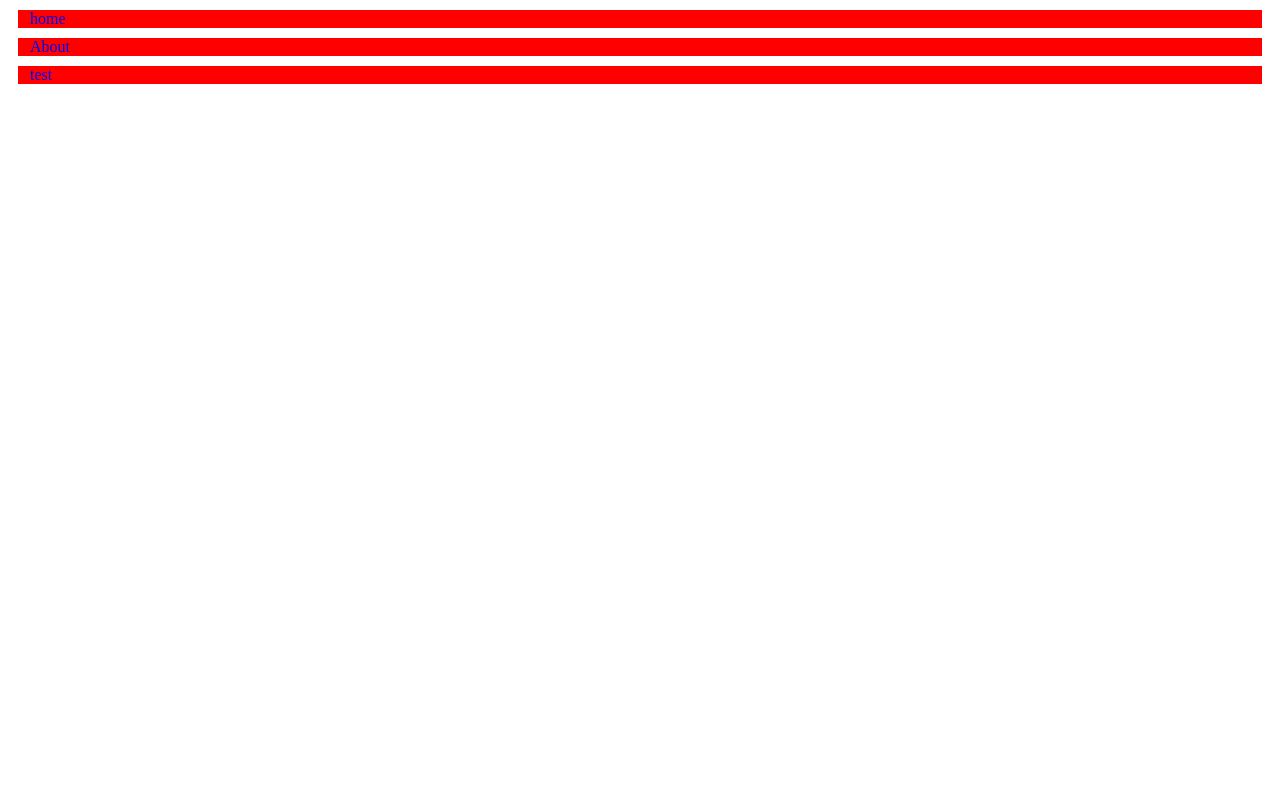
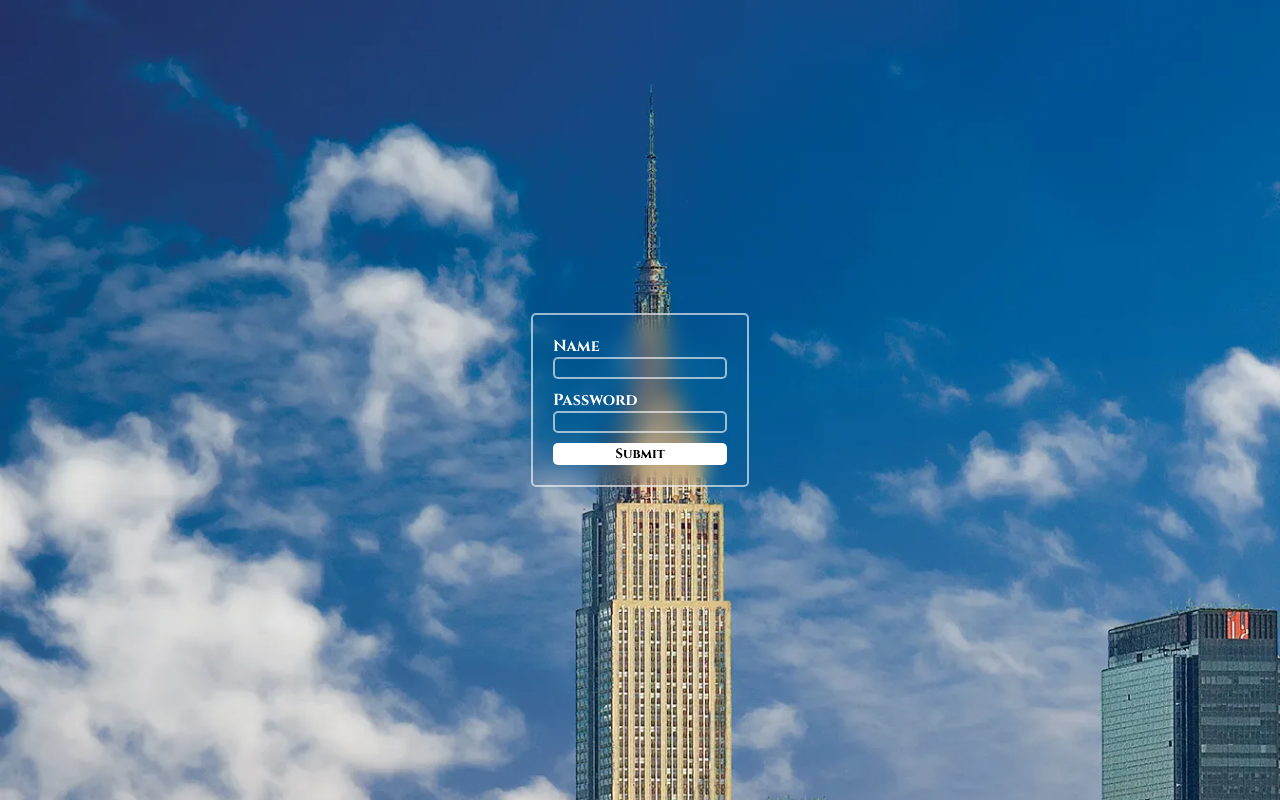
Before and after one commit to tripathikanak789-eng/TemplatesWeb, a plain HTML site: page SASS-USE/index.html in a window 1280 px wide. Drawn offline with Linux system fonts and the light colour scheme; a web font is replaced by a local one.

Commit message:
createdformsingsass

```diff
--- a/SASS-USE/index.html
+++ b/SASS-USE/index.html
@@ -5,16 +5,19 @@
     <meta name="viewport" content="width=device-width, initial-scale=1.0">
     <title>Document</title>
     <link rel="stylesheet" href="input.css"/>
+    <link rel="preconnect" href="https://fonts.googleapis.com">
+<link rel="preconnect" href="https://fonts.gstatic.com" crossorigin>
+<link href="https://fonts.googleapis.com/css2?family=Cinzel:wght@400..900&family=Playwrite+AU+VIC+Guides&family=Poppins:ital,wght@0,100;0,200;0,300;0,400;0,500;0,600;0,700;0,800;0,900;1,100;1,200;1,300;1,400;1,500;1,600;1,700;1,800;1,900&display=swap" rel="stylesheet">
 </head>
 <body>
     <div class="container">
-        <nav>
-        <ul>
-            <li><a href="x">home</a></li>
-             <li><a href="x">About</a></li>
-              <li><a href="x">test</a></li>
-        </ul>
-        </nav>
+      <form action="#">
+        <label>Name</label>
+       <input type="text" class="input1">
+        <label>Password</label>
+        <input type="text" required>
+        <button class="submit">Submit</button>
+      </form>
     </div>
 </body>
 </html>
--- a/SASS-USE/input.scss
+++ b/SASS-USE/input.scss
@@ -1,17 +1,47 @@
-nav {
-  ul {
-    margin: 0;
-    padding: 0;
-    list-style: none;
-  }
-
-  li {
-    background-color:red;
-    margin:10px;
+$font-family:"Cinzel", serif;
+$primary-color:rgba(255,255,255,0.6);
+*{
+  margin:0;
+  padding:0;
+  font-family:$font-family;
+}
+%shared{
+   background:transparent;
+    backdrop-filter:blur(10px);
+      border:2px solid $primary-color;
+       border-radius:5px;
+       color:white;
+}
+.container{
+    max-width:1280px;
+    width:100%;
+    height:100vh;
+    margin:auto;
+    background: url("../Images/build.jpg");
+    background-repeat:no-repeat;
+    background-size:cover;
+    display:flex;
+    align-items: center;
+    justify-content: center;
+}
+form{
+  @extend %shared;
+    height:auto;
+    display:flex;
+    flex-direction:column;
+    padding:20px;
+    label{
+      font-size:1rem;
+      font-weight:bold;
     }
-
-  a {
-    padding: 6px 12px;
-    text-decoration: none;
-  }
+    input{
+         @extend %shared;
+         margin-bottom:10px;
+    }
+    button{
+      @extend %shared;
+      background-color:white;
+      font-weight:bold;
+      color:black;
+    }
 }
```
Also changed, not shown: tailwindcss/index.html (added, +20 -0 lines), tailwindcss/package.json (added, +25 -0 lines), SASS-USE/input.css, tailwindcss/input.css (added), tailwindcss/output.css (added), 2 other files.
